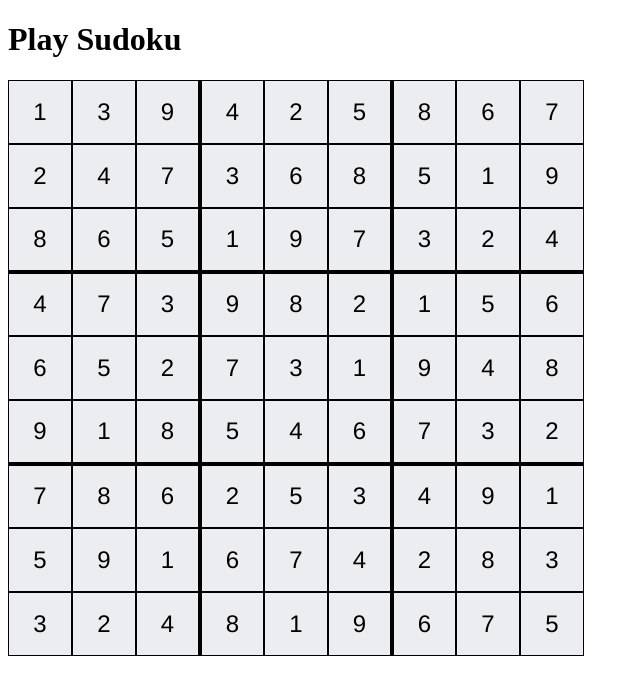
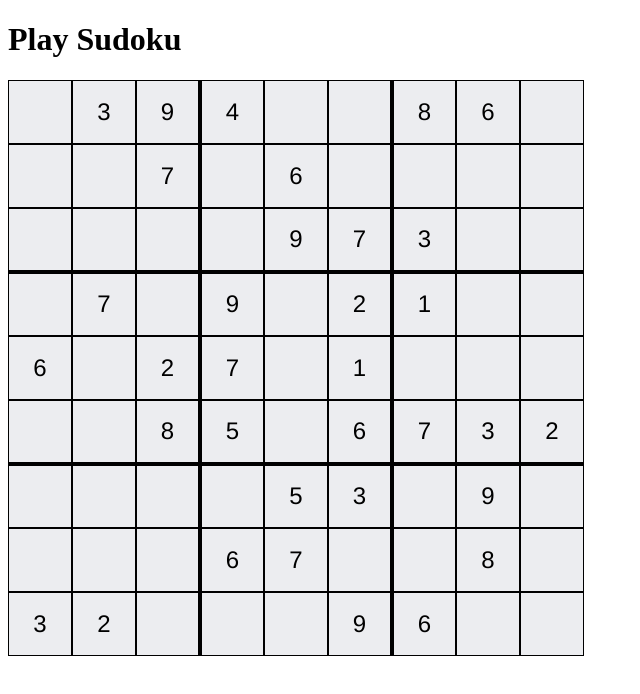
Before and after one commit to KevinJohnson23/Sudoku, a React (Vite) app: page / in a window 1280 px wide. Shown: the top 694 px of the page, without its empty margins (0-640 px from the left). Built offline with nearby package versions, Linux system fonts and the light colour scheme.

Commit message:
Add destroy method

```diff
--- a/src/App.jsx
+++ b/src/App.jsx
@@ -2,11 +2,13 @@ import { useState } from "react"
 import "./App.css"
 import Grid from "./components/Grid"
 import generate from "./sudoku/generator"
+import destroy from "./sudoku/destroyer"
 
-const generatedGrid = generate()
+const solution = generate()
+const initial = destroy(solution)
 
 function App() {
-  const [grid, setGrid] = useState(generatedGrid)
+  const [grid, setGrid] = useState(initial)
   function gridChanged(newGrid) {
     setGrid(newGrid)
   }
--- a/src/components/Cell.jsx
+++ b/src/components/Cell.jsx
@@ -31,7 +31,7 @@ export default function Cell({columnIndex, value, cellChanged}) {
       <input
         type="text"
         className="cell"
-      value={value}
+        value={value || ""}
         onInput={e => handleInput(e.target)}
         onFocus={e => handleFocus(e.target)}
         onKeyUp={e => handleFocus(e.target)}
--- /dev/null
+++ b/src/sudoku/destroyer.js
@@ -0,0 +1,47 @@
+import copyGrid from "./util/copyGrid"
+import getCandidates from "./util/getCandidates"
+
+function getSolutions(grid) {
+  for (let row = 0; row < 9; row++) {
+    for (let col = 0; col < 9; col++) {
+      if (grid[row][col]) {
+        continue
+      }
+      let solutions = []
+      for (let candidate of getCandidates(grid, row, col)) {
+        const newGrid = copyGrid(grid)
+        newGrid[row][col] = candidate
+        const newSolutions = getSolutions(newGrid)
+        solutions = solutions.concat(newSolutions)
+      }
+      return solutions
+    }
+  }
+  return [grid]
+}
+
+function destroyGrid(grid, attempts) {
+  const tried = new Set()
+  while (attempts > 0) {
+    let randomRow = null
+    let randomCol = null
+    do {
+      randomRow = Math.floor(Math.random()*9)
+      randomCol = Math.floor(Math.random()*9)
+    } while (!grid[randomRow][randomCol] && !tried.has(`${randomRow},${randomCol}`))
+    tried.add(`${randomRow},${randomCol}`)
+    const newGrid = copyGrid(grid)
+    newGrid[randomRow][randomCol] = null
+    if (getSolutions(newGrid).length == 1) {
+      grid = newGrid
+    }
+    attempts -= 1
+  }
+  return grid
+}
+
+function destroy(grid) {
+  return destroyGrid(grid, 9**2)
+}
+
+export default destroy
--- a/src/sudoku/generator.js
+++ b/src/sudoku/generator.js
@@ -1,66 +1,5 @@
-function getBlock(grid, row, col) {
-  const block = []
-  const yStart = Math.floor(row/3)*3
-  const yEnd = yStart+3
-  const xStart = Math.floor(col/3)*3
-  const xEnd = xStart+3
-  for (let y = yStart; y < yEnd; y++) {
-    for (let x = xStart; x < xEnd; x++) {
-      if (grid[y][x]) {
-        block.push(grid[y][x])
-      }
-    }
-  }
-  return block
-}
-
-function getRandomCandidates() {
-  const remainingCandidates = [1, 2, 3, 4, 5, 6, 7, 8, 9]
-  const randomCandidates = Array(9)
-  for (let i = 0; i < 9; i++) {
-    const randomIndex = Math.floor(Math.random() * remainingCandidates.length)
-    randomCandidates[i] = remainingCandidates.splice(randomIndex, 1)[0]
-  }
-  return randomCandidates
-}
-
-function getCandidates(grid, row, col) {
-  const candidates = []
-  const block = getBlock(grid, row, col)
-  const randomCandidates = getRandomCandidates()
-  for (let i of randomCandidates) {
-    let isAllowed = block.indexOf(i) == -1
-    if (isAllowed) {
-      for (let y = 0; y < 9; y++) {
-        if (grid[y][col] == i) {
-          isAllowed = false
-          break
-        }
-      }
-    }
-    if (isAllowed) {
-      for (let x = 0; x < 9; x++) {
-        if (grid[row][x] == i) {
-          isAllowed = false
-          break
-        }
-      }
-    }
-    if (!isAllowed) {
-      continue
-    }
-    candidates.push(i)
-  }
-  return candidates
-}
-
-function copyGrid(grid) {
-  const newGrid = Array(grid.length)
-  for (let i = 0; i < 9; i++) {
-    newGrid[i] = grid[i].slice()
-  }
-  return newGrid
-}
+import copyGrid from "./util/copyGrid"
+import getCandidates from "./util/getCandidates"
 
 function fillGrid(grid, numFilled) {
   numFilled = numFilled || 0
--- /dev/null
+++ b/src/sudoku/util/copyGrid.js
@@ -0,0 +1,9 @@
+function copyGrid(grid) {
+  const newGrid = Array(grid.length)
+  for (let i = 0; i < 9; i++) {
+    newGrid[i] = grid[i].slice()
+  }
+  return newGrid
+}
+
+export default copyGrid
--- /dev/null
+++ b/src/sudoku/util/getCandidates.js
@@ -0,0 +1,57 @@
+function getBlock(grid, row, col) {
+  const block = []
+  const yStart = Math.floor(row/3)*3
+  const yEnd = yStart+3
+  const xStart = Math.floor(col/3)*3
+  const xEnd = xStart+3
+  for (let y = yStart; y < yEnd; y++) {
+    for (let x = xStart; x < xEnd; x++) {
+      if (grid[y][x]) {
+        block.push(grid[y][x])
+      }
+    }
+  }
+  return block
+}
+
+function getRandomCandidates() {
+  const remainingCandidates = [1, 2, 3, 4, 5, 6, 7, 8, 9]
+  const randomCandidates = Array(9)
+  for (let i = 0; i < 9; i++) {
+    const randomIndex = Math.floor(Math.random() * remainingCandidates.length)
+    randomCandidates[i] = remainingCandidates.splice(randomIndex, 1)[0]
+  }
+  return randomCandidates
+}
+
+function getCandidates(grid, row, col) {
+  const candidates = []
+  const block = getBlock(grid, row, col)
+  const randomCandidates = getRandomCandidates()
+  for (let i of randomCandidates) {
+    let isAllowed = block.indexOf(i) == -1
+    if (isAllowed) {
+      for (let y = 0; y < 9; y++) {
+        if (grid[y][col] == i) {
+          isAllowed = false
+          break
+        }
+      }
+    }
+    if (isAllowed) {
+      for (let x = 0; x < 9; x++) {
+        if (grid[row][x] == i) {
+          isAllowed = false
+          break
+        }
+      }
+    }
+    if (!isAllowed) {
+      continue
+    }
+    candidates.push(i)
+  }
+  return candidates
+}
+
+export default getCandidates
```
Lines whose indentation alone changed are shown as unchanged.
